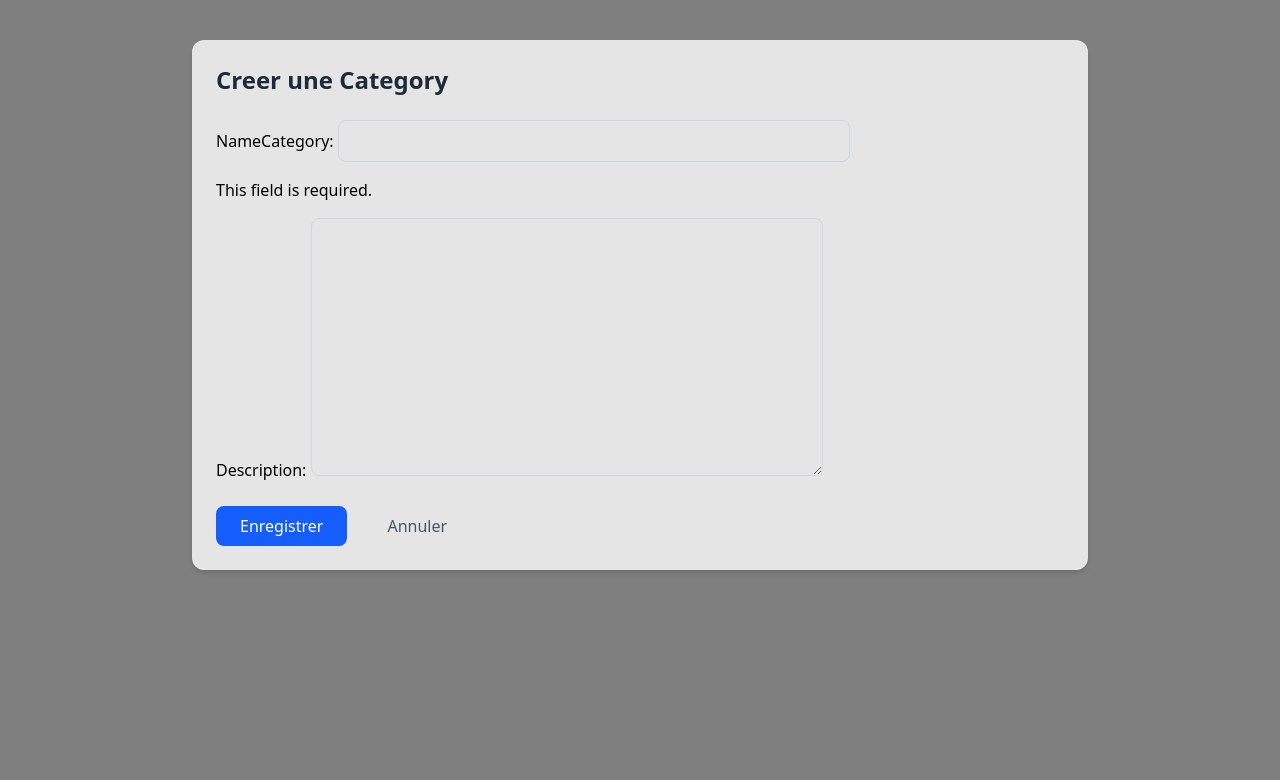
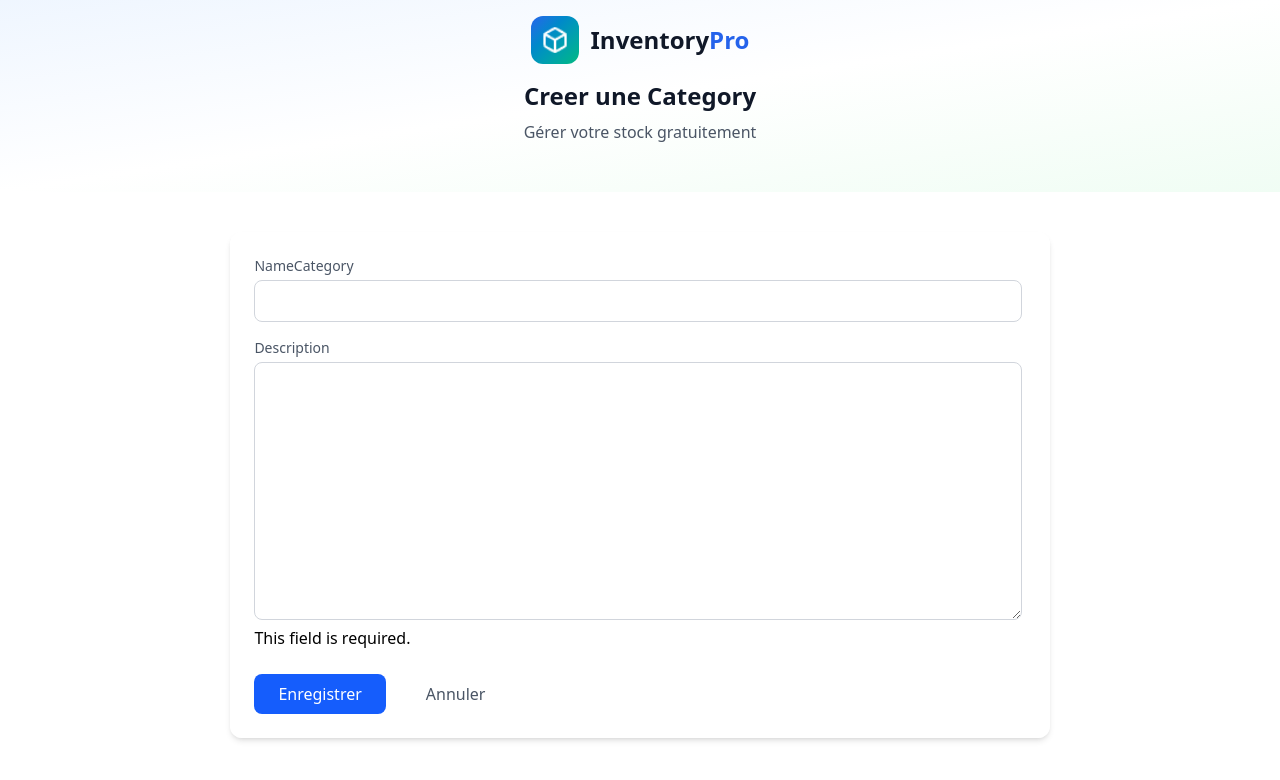
Before and after one commit to gueugang/PROJECT_FINAL_PYTHON, a Django app: page /gestions/category_create/ in a window 1280 px wide. Shown: the top 780 px of the page. Run offline with Django 5.2, Linux system fonts and the light colour scheme; a user stored in the database is signed in.

Commit message:
version du 28/08/2026

```diff
--- a/gestions/forms.py
+++ b/gestions/forms.py
@@ -4,7 +4,7 @@
 from django.contrib.auth.forms import AuthenticationForm, UserCreationForm
 from django.contrib.auth.models import User
 
-TAILWIND_INPUT_CLASS = 'w-[40vw] px-4 py-2 border border-gray-300 rounded-lg focus:outline-none focus:ring-2 focus:ring-blue-400'
+TAILWIND_INPUT_CLASS = 'w-[60vw]  px-4 py-2 border border-gray-300 rounded-lg focus:outline-none focus:ring-2 focus:ring-blue-400'
 
 # class AdminForm(forms.ModelForm):
 #     class Meta:
--- a/gestions/templates/gestions/category_create.html
+++ b/gestions/templates/gestions/category_create.html
@@ -6,11 +6,42 @@
     <script src="https://cdn.jsdelivr.net/npm/@tailwindcss/browser@4"></script>
     <title>Document</title>
 </head>
-<body class="bg-black/50">
-<div class="max-w-4xl mx-auto mt-10 p-6 bg-white/80 rounded-xl shadow-md">
-<h1 class="text-2xl font-bold text-gray-800 mb-6">{{title}}</h1>
+<body class="">
+    {% load static  %}
+    <div class=" bg-gradient-to-br from-blue-50 via-white to-green-50 flex items-center justify-center p-4">
+      <div class="">
+
+        <div class="text-center mb-8">
+          <div class="inline-flex items-center gap-3 mb-4 cursor-pointer" >
+            <div class="w-12 h-12 bg-gradient-to-br from-[#2563EB] to-[#10B981] rounded-xl flex items-center justify-center">
+              <img src="{% static 'gestions/assets/icones/box (1).png'%}" alt="" class="w-7 h-7 text-white" />
+            </div>
+            <span class="text-2xl font-bold text-gray-900">
+              Inventory<span class="text-[#2563EB]">Pro</span>
+            </span>
+          </div>
+          <h1 class="text-2xl font-bold text-gray-900 mb-2">{{title}}</h1>
+          <p class="text-gray-600">Gérer votre stock gratuitement</p>
+        </div>
+      </div>
+    </div>
+<div class="  mx-[18vw] my-10 p-6 bg-white/80 rounded-xl shadow-md">
+
 <form method="post" enctype="multipart/form-data" class="space-y-4">
-  {% csrf_token %} {{ form.as_p }}
+  {% csrf_token %}
+  {% for field in form %}
+        <div class="mb-4">
+            <label class="block text-sm font-medium text-gray-600 mb-1">
+                {{ field.label }}
+            </label>
+
+            {{ field }}
+
+            {% if field.errors %}
+                <p class="text-red-500 text-sm">{{ field.errors }}</p>
+            {% endif %}
+        </div>
+    {% endfor %}
   <div class="flex space-x-4 mt-6">
     <button
       type="submit"
```
Also changed, not shown: gestions/templates/gestions/produit.html (+1 -11 lines), gestions/templates/gestions/produit_form.html (+20 -2 lines), projetfinals/settings.py (+13 -13 lines), db.sqlite3, 1 other file.
